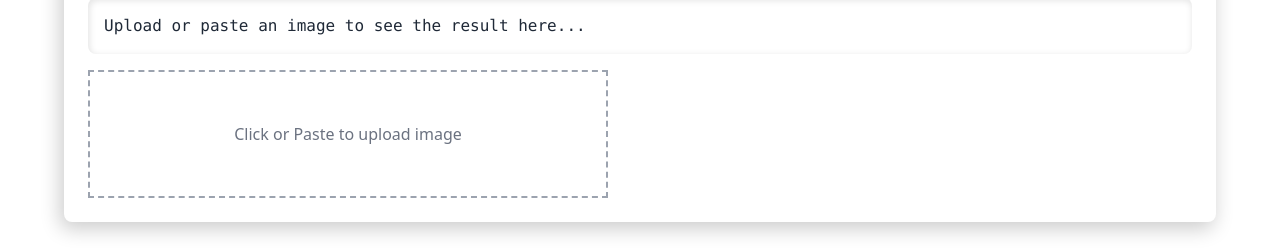
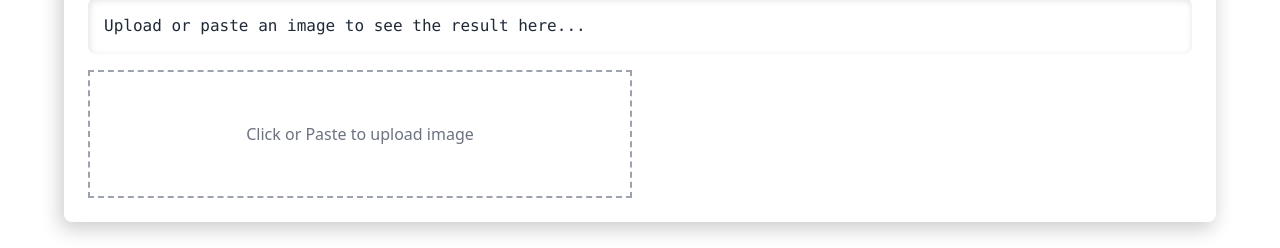
Before and after one commit to ParaN3xus/typress, a Vue app in the folder typress/app/frontend/: page / in a window 1280 px wide. Shown: the part 420-668 px from the top of the page. Built offline with nearby package versions, Linux system fonts and the light colour scheme.

Commit message:
feat: adjust gap

```diff
--- a/typress/app/frontend/src/App.vue
+++ b/typress/app/frontend/src/App.vue
@@ -215,7 +215,7 @@ onMounted(async () => {
           <Shields />
         </div>
         <FormulaResult :formula="formula" class="w-full text-left" />
-        <div class="image-container flex justify-center items-stretch w-full gap-16 mt-4">
+        <div class="image-container flex justify-center items-stretch w-full gap-4 mt-4">
           <div class="uploaded-img-container flex-1 tooltip tooltip-bottom" data-tip="Click or Paste to upload"
             @click="handleImageClick">
             <input type="file" ref="fileInputRef" class="hidden" @change="handleFileChange" accept="image/*" />
```
